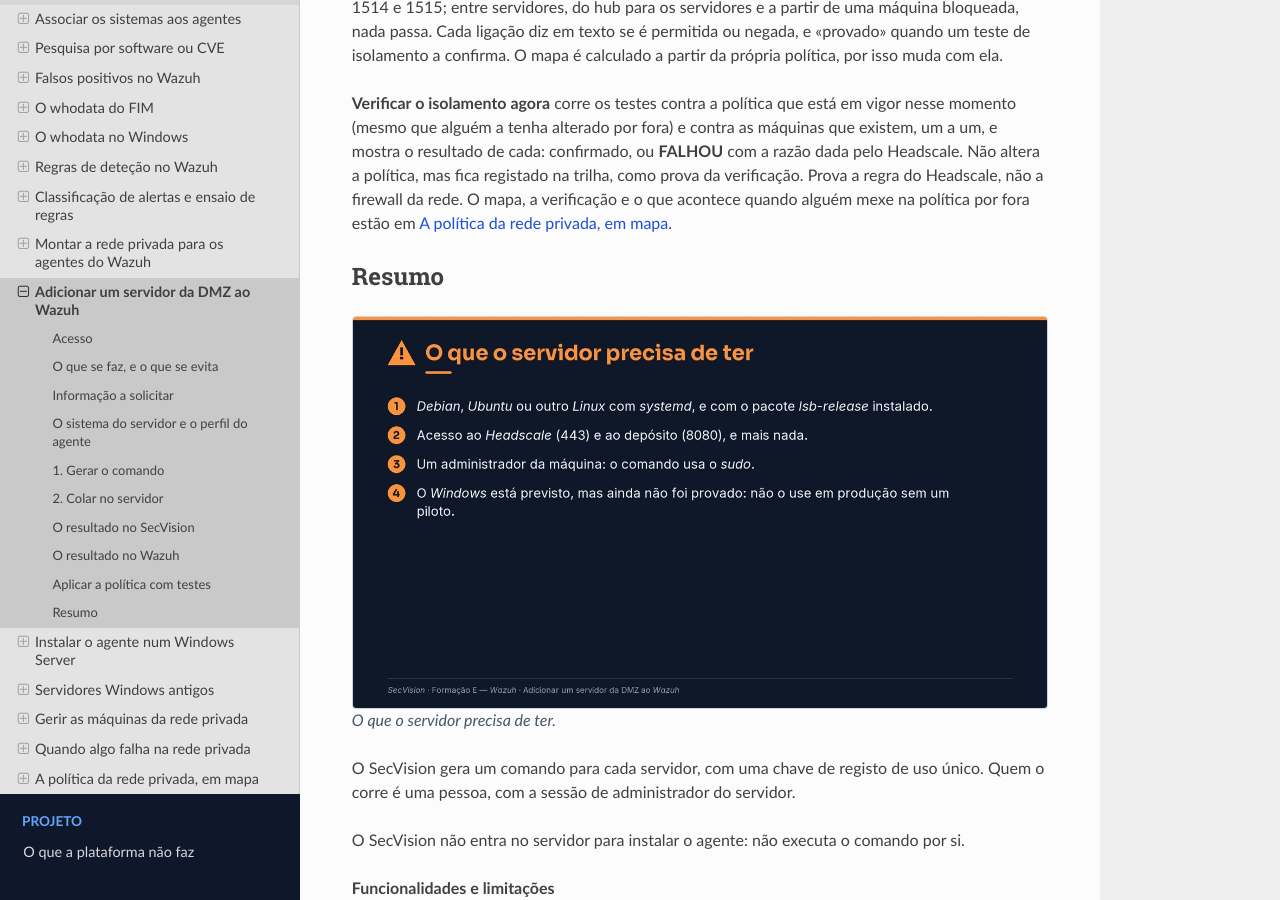
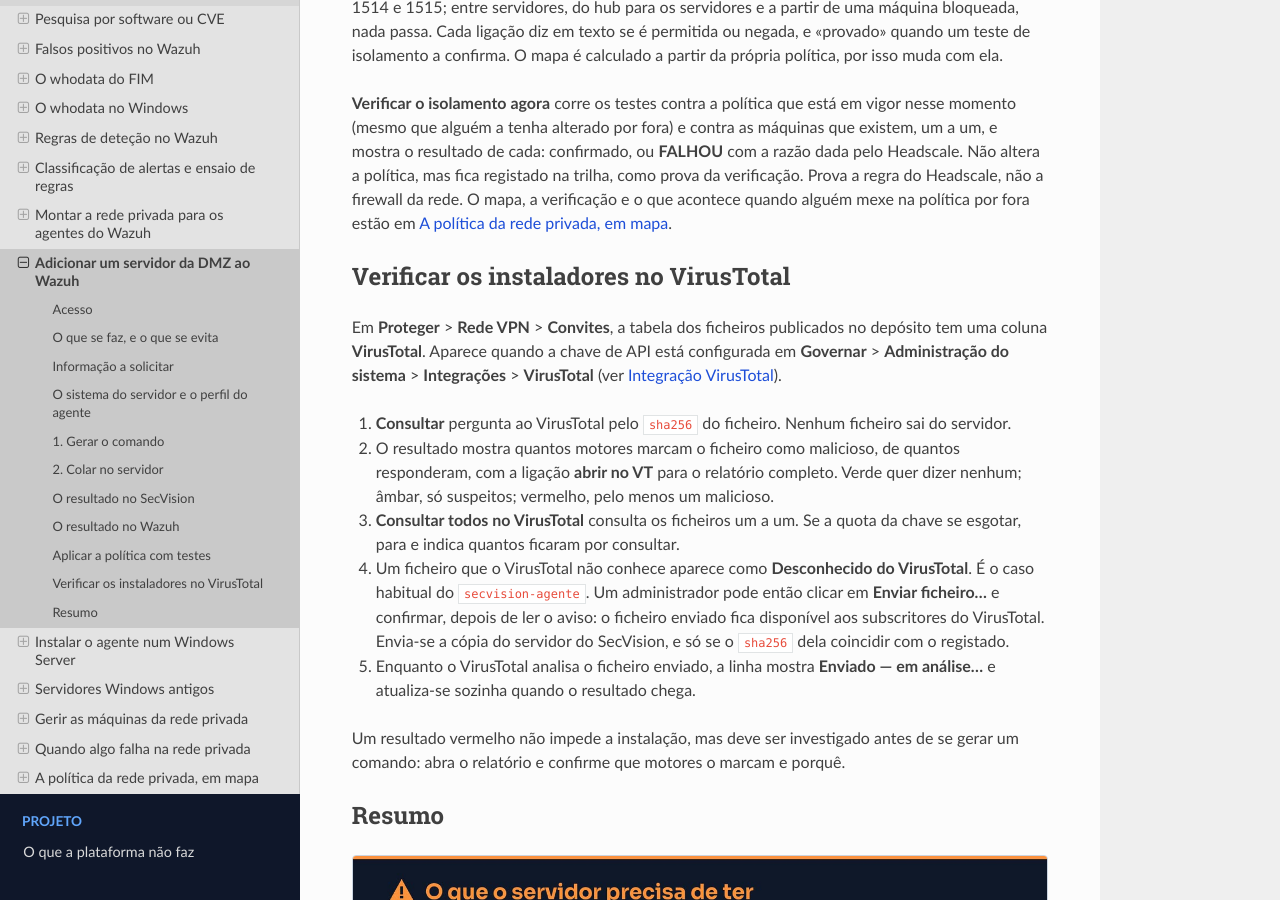
Before and after one commit to nunomourinho/secVision-docs, a Sphinx documentation site: the page built from docs/wazuh/connect-a-server.md, in a window 1280 px wide and 900 px high, scrolled down 9909 px. Built offline with Sphinx 7.4.7 and the Read the Docs theme 3.1.0, drawn with Linux system fonts in a browser that asks for light colours.

Commit message:
docs: integração VirusTotal (página nova) e a coluna VirusTotal nos convites
- platform/administration/virustotal: a chave de API, o teste com o EICAR, o
  que sai do servidor (só o sha256; enviar o ficheiro é um gesto à parte) e a
  quota da chave gratuita; capturas anotadas (menu e chave).
- wazuh/connect-a-server: «Verificar os instaladores no VirusTotal» —
  consultar, consultar todos, desconhecido e enviar ficheiro, em análise.

Co-Authored-By: Claude Opus 5.5 <noreply@anthropic.com>
Claude-Session: https://claude.ai/code/session_011G2GeS71hZvqFLUtu1UeX1

````diff
--- a/docs/platform/administration/index.md
+++ b/docs/platform/administration/index.md
@@ -1,6 +1,6 @@
 # Administração do sistema
 
-Restantes ecrãs de administração da plataforma, para além das contas, dos papéis e do modo do sistema: cobertura, documentos do SGSI, anonimização de IA, integrações com sistemas externos e versão. Estes ecrãs estão disponíveis apenas para administradores e são apresentados em três vídeos da formação: administração da plataforma (351), anonimização dos pedidos de IA (352) e integrações (353).
+Restantes ecrãs de administração da plataforma, para além das contas, dos papéis e do modo do sistema: cobertura, documentos do SGSI, anonimização de IA, integrações com sistemas externos (incluindo o VirusTotal) e versão. Estes ecrãs estão disponíveis apenas para administradores e são apresentados em três vídeos da formação: administração da plataforma (351), anonimização dos pedidos de IA (352) e integrações (353).
 
 ```{toctree}
 :maxdepth: 1
@@ -12,5 +12,6 @@ external-systems
 misp
 rss-feeds
 directory
+virustotal
 version
 ```
--- a/docs/wazuh/connect-a-server.md
+++ b/docs/wazuh/connect-a-server.md
@@ -188,6 +188,18 @@ O ecrã mostra também o **mapa das ligações**: os servidores e a ponte chegam
 
 **Verificar o isolamento agora** corre os testes contra a política que está em vigor nesse momento (mesmo que alguém a tenha alterado por fora) e contra as máquinas que existem, um a um, e mostra o resultado de cada: confirmado, ou **FALHOU** com a razão dada pelo Headscale. Não altera a política, mas fica registado na trilha, como prova da verificação. Prova a regra do Headscale, não a firewall da rede. O mapa, a verificação e o que acontece quando alguém mexe na política por fora estão em [A política da rede privada, em mapa](policy-map.md).
 
+## Verificar os instaladores no VirusTotal
+
+Em **Proteger** > **Rede VPN** > **Convites**, a tabela dos ficheiros publicados no depósito tem uma coluna **VirusTotal**. Aparece quando a chave de API está configurada em **Governar** > **Administração do sistema** > **Integrações** > **VirusTotal** (ver {doc}`/platform/administration/virustotal`).
+
+1. **Consultar** pergunta ao VirusTotal pelo `sha256` do ficheiro. Nenhum ficheiro sai do servidor.
+2. O resultado mostra quantos motores marcam o ficheiro como malicioso, de quantos responderam, com a ligação **abrir no VT** para o relatório completo. Verde quer dizer nenhum; âmbar, só suspeitos; vermelho, pelo menos um malicioso.
+3. **Consultar todos no VirusTotal** consulta os ficheiros um a um. Se a quota da chave se esgotar, para e indica quantos ficaram por consultar.
+4. Um ficheiro que o VirusTotal não conhece aparece como **Desconhecido do VirusTotal**. É o caso habitual do `secvision-agente`. Um administrador pode então clicar em **Enviar ficheiro…** e confirmar, depois de ler o aviso: o ficheiro enviado fica disponível aos subscritores do VirusTotal. Envia-se a cópia do servidor do SecVision, e só se o `sha256` dela coincidir com o registado.
+5. Enquanto o VirusTotal analisa o ficheiro enviado, a linha mostra **Enviado — em análise…** e atualiza-se sozinha quando o resultado chega.
+
+Um resultado vermelho não impede a instalação, mas deve ser investigado antes de se gerar um comando: abra o relatório e confirme que motores o marcam e porquê.
+
 ## Resumo
 
 ```{figure} /_static/img/510-adicionar-um-servidor/17.jpg
````
Also changed, not shown: docs/_static/capturas/adm-virustotal/capturas.json (added, +58 -0 lines), docs/platform/administration/virustotal.md (added, +43 -0 lines), docs/_static/capturas/adm-virustotal/chave-1.jpg (added), docs/_static/capturas/adm-virustotal/menu.jpg (added), 1 other file.
